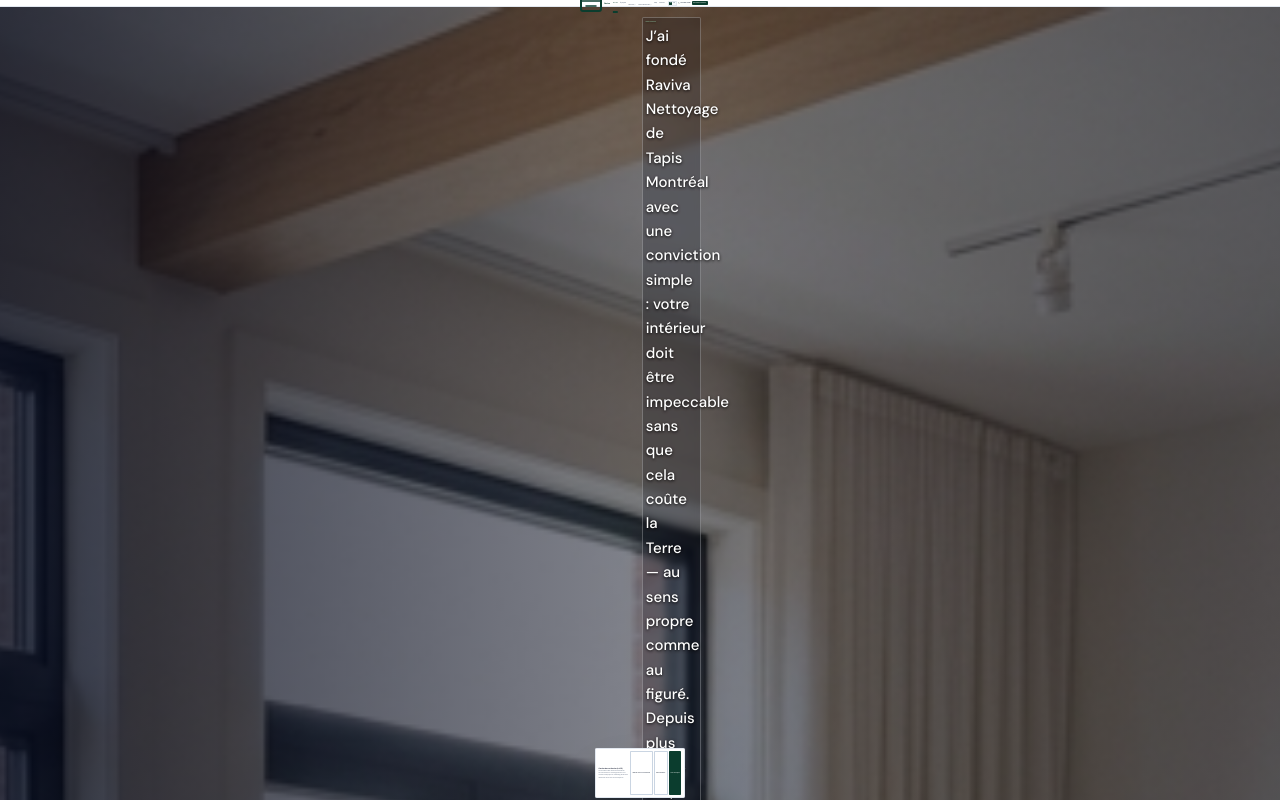
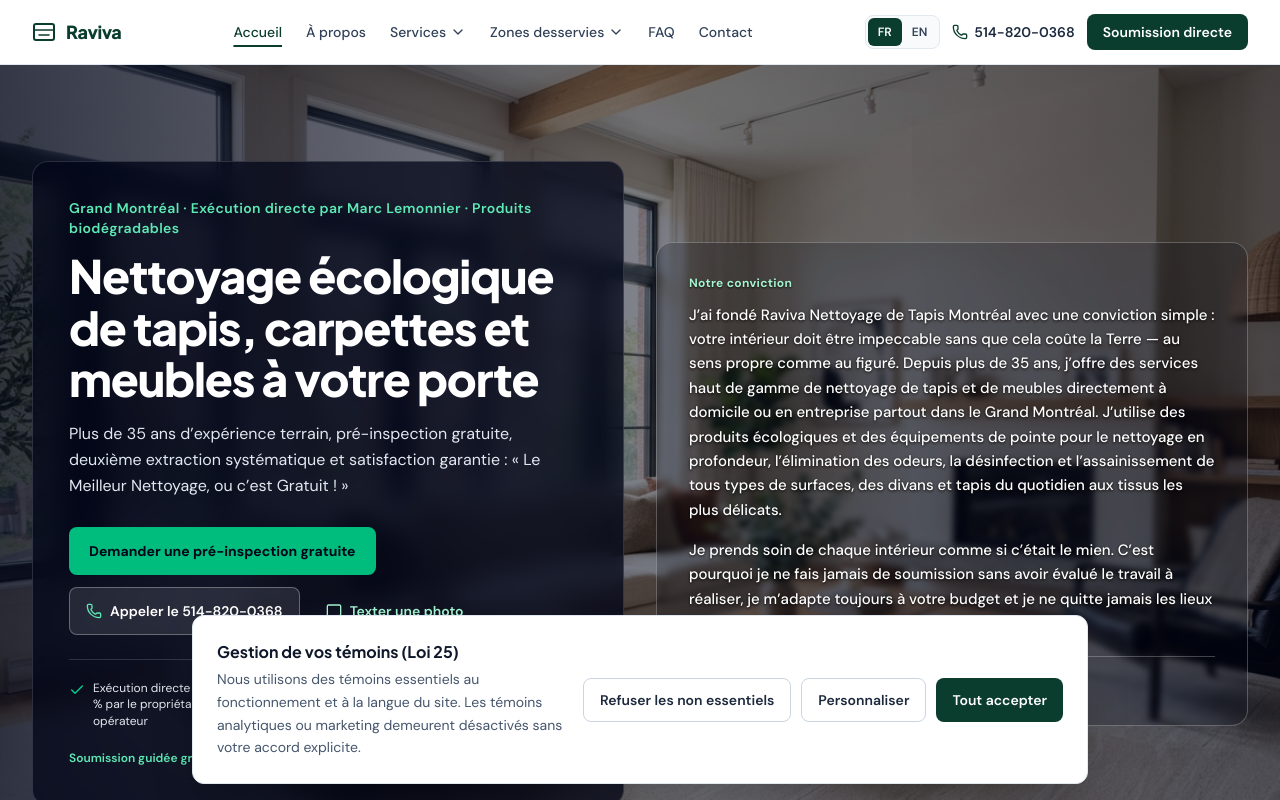
Before and after one commit to Zenmarc8/raviva-nettoyage-tapis, a React (Vite) app: page / in a window 1280 px wide. Shown: the top 800 px of the page. Built offline with nearby package versions, Linux system fonts and the light colour scheme.

Commit message:
Remove font-size adjustment from index.css
Removed font-size adjustment for html element.

```diff
--- a/src/index.css
+++ b/src/index.css
@@ -1,7 +1,5 @@
 @import "tailwindcss";
-html {
-  font-size: 10%; /* Double la taille de tous les textes (équivalent 2em global) */
-}
+
 :root {
   --brand-primary: #0b3d2e;
   --brand-primary-hover: #082d22;
```
